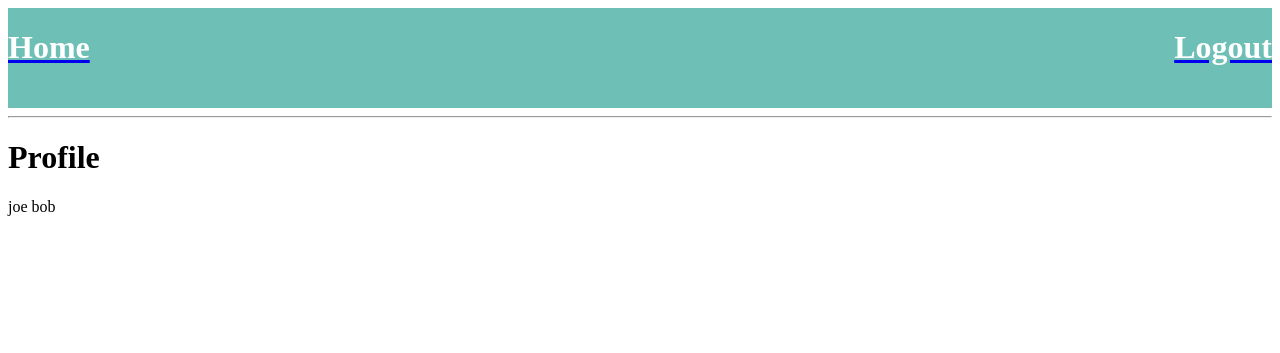
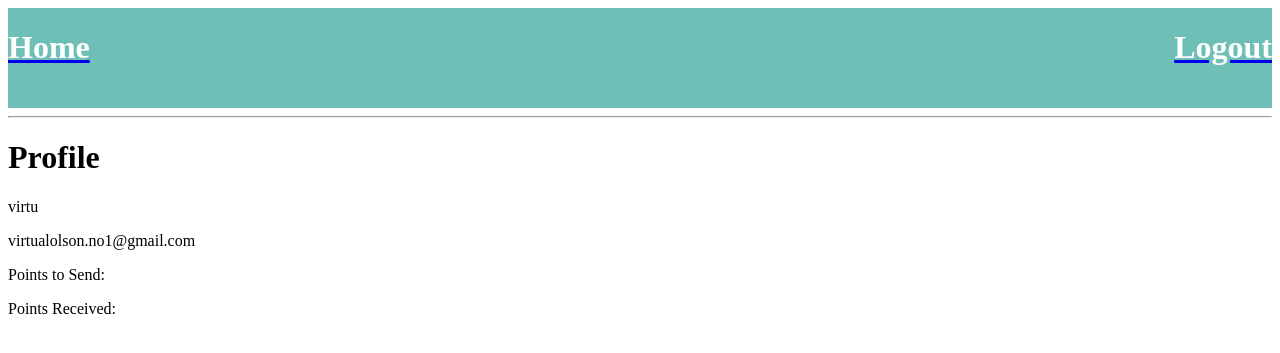
Before and after one commit to virtualolsonNo1/FourPositivityTwo, a Django app: page /profile/ in a window 1280 px wide. Shown: the top 353 px of the page. Run offline with Django 4.2, Linux system fonts and the light colour scheme; a user stored in the database is signed in; data comes from the database, SQL or seed files in the repository; both versions use the stored data as it was after the commit.

Commit message:
Basic Profile Setup without Inventory

```diff
--- a/base/templates/base/profile.html
+++ b/base/templates/base/profile.html
@@ -2,6 +2,12 @@
 <div>
     <h1>Profile</h1>
 </div>
+<p>{{user.username}}</p>
+<p>{{user.email}}</p>
+<p>Points to Send:</p>
+<p>{{request.user.profile.pointsToSend}}</p>
+<p>Points Received:</p>
+<p>{{request.user.profile.pointsReceived}}</p>
 <div>
     <p style="color:black;">{{name}}</p>
 </div>
--- a/base/views.py
+++ b/base/views.py
@@ -137,7 +137,8 @@
 
 @login_required(login_url='login')
 def profile(request):
-    context = {'name': "joe bob"}
+    user = request.user
+    context = {'user': user}
     return render(request, 'base/profile.html', context)
 
 @login_required(login_url='login')
```
Also changed, not shown: db.sqlite3.
